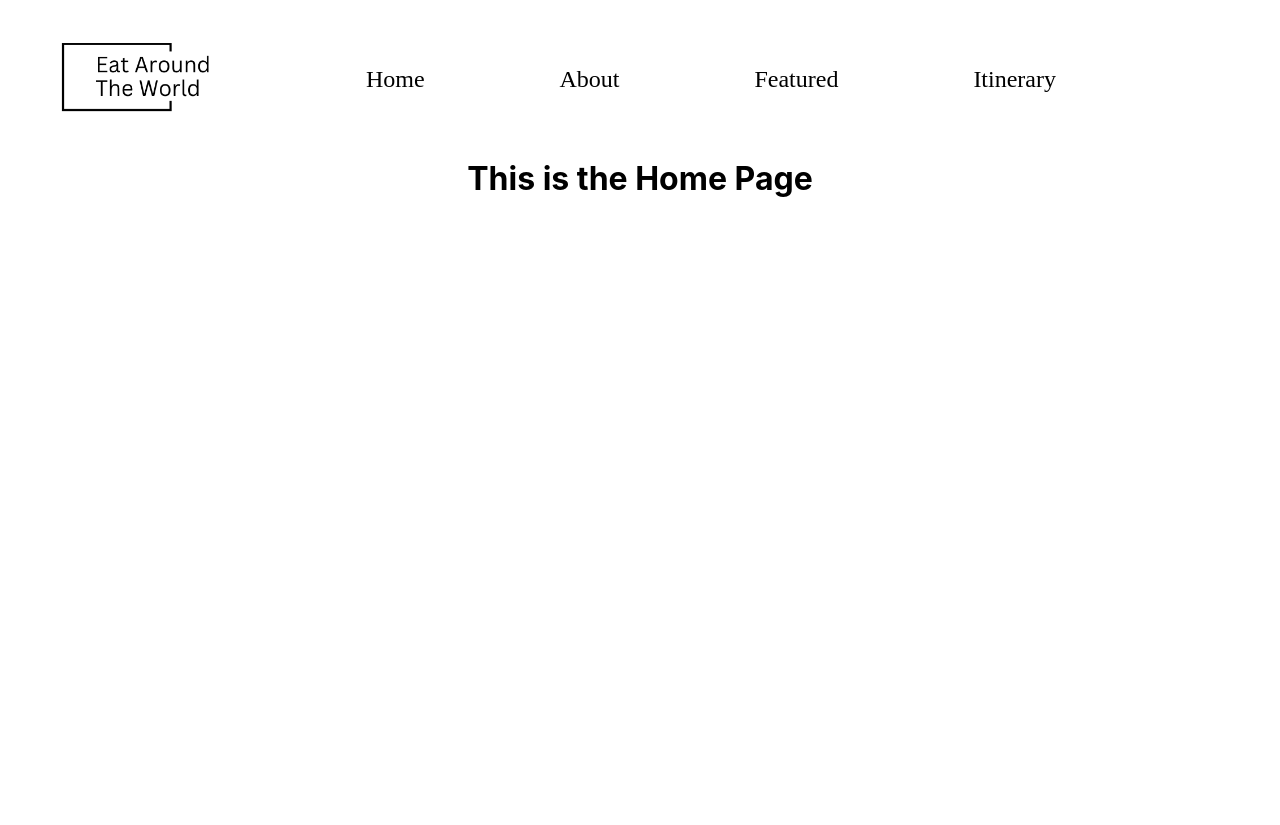
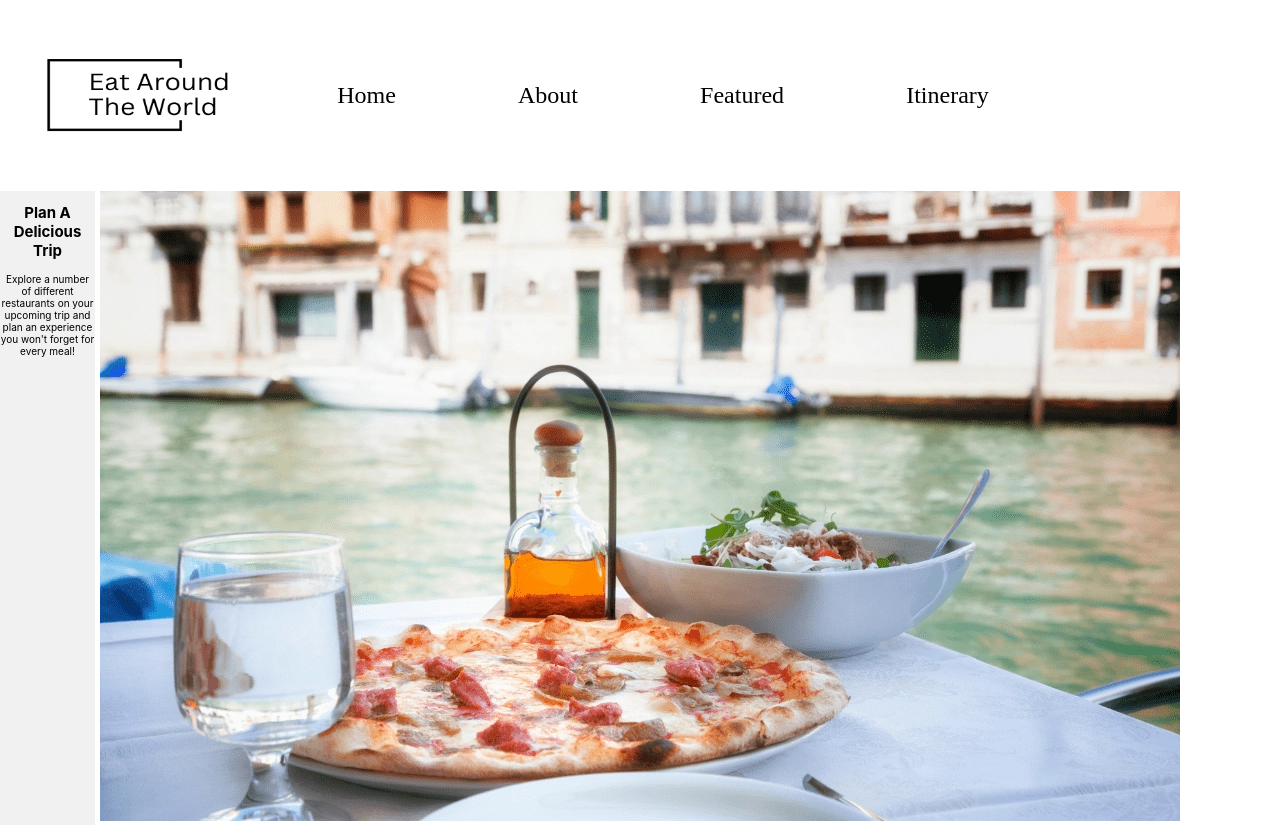
Before and after one commit to nadirao/eat-around-the-world-client, a React (Create React App) app: page / in a window 1280 px wide. Before the commit the page ends 800 px from the top, so only its background shows below. Built offline with nearby package versions, Linux system fonts and the light colour scheme.

Commit message:
home page styling

```diff
--- a/src/components/NavBar/NavBar.css
+++ b/src/components/NavBar/NavBar.css
@@ -2,11 +2,13 @@
 .logo{
     height: 75px;
     width: 175px;
-    margin-left: 2vmin;
+    margin-left: 5vmin;
+
 }
 
 header{
-    margin: 5vmin;
+    margin-top: 7vmin;
+    margin-bottom: 7vmin;
     display: flex;
 }
 
@@ -14,11 +16,12 @@ header{
   grid-row: 1 / 2;
   font-size: 3vmin;
   grid-column: 1 / 4;
-  width: 80%;
+  width: 70%;
   display: flex;
   justify-content: space-evenly;
   align-items: center;
   border-radius: 2vmin;
+  margin-right: 0;
 }
 
 a {
--- a/src/pages/Home/Home.css
+++ b/src/pages/Home/Home.css
@@ -0,0 +1,18 @@
+.container {
+    display: grid;
+    align-items: center;
+    grid-template-columns: 1fr 1fr 1fr;
+    column-gap: 5px;
+   }
+
+   img {
+     min-width: 100%;
+     min-height:100%;
+   }
+
+   .text {
+     font-size: 10px;
+     background-color: #f1f1f1;
+     min-width: 100%;
+     min-height:100%;
+   }
--- a/src/pages/Home/Home.js
+++ b/src/pages/Home/Home.js
@@ -1,6 +1,16 @@
+import './Home.css'
+import Home from '../../assets/home-page-img.png'
 
 export default function NavBar(){
     return(
-        <h1>This is the Home Page</h1>
+        <div className="container">
+            <div className="text">
+                <h2>Plan A Delicious Trip</h2>
+                <p>Explore a number of different restaurants on your upcoming trip and plan an experience you won't forget for every meal!</p>
+            </div>
+            <div className="image">
+            <img src={Home} title="home-img" alt="pizza-in-venice" />
+            </div>
+        </div>
     )
 }
```
Also changed, not shown: src/assets/home-page-img.png (added), src/assets/logo.png (deleted).
